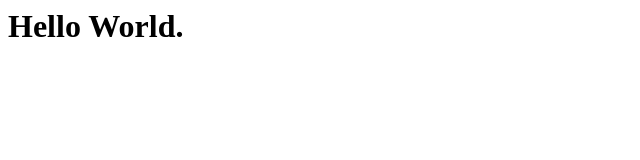
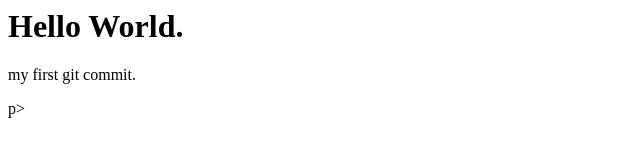
Before and after one commit to jainlavish/testproject, a plain HTML site: page index.html in a window 1280 px wide. Shown: the whole page, without its empty margins (0-640 px from the left). Drawn offline with Linux system fonts and the light colour scheme.

Commit message:
first coomit.

```diff
--- a/index.html
+++ b/index.html
@@ -1,3 +1,4 @@
 <html>
 <h1>Hello World.</h1>
+<p>my first git commit.</p>p>
 </html>
```
